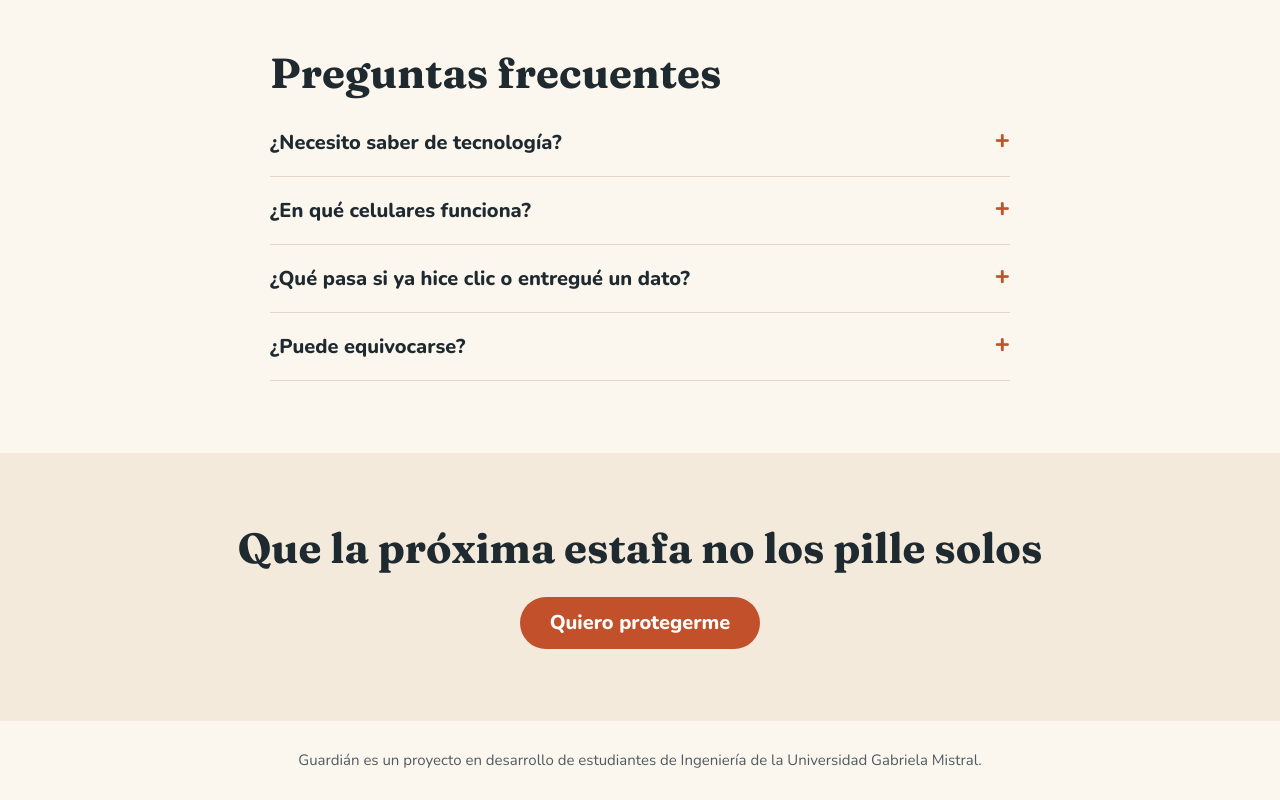
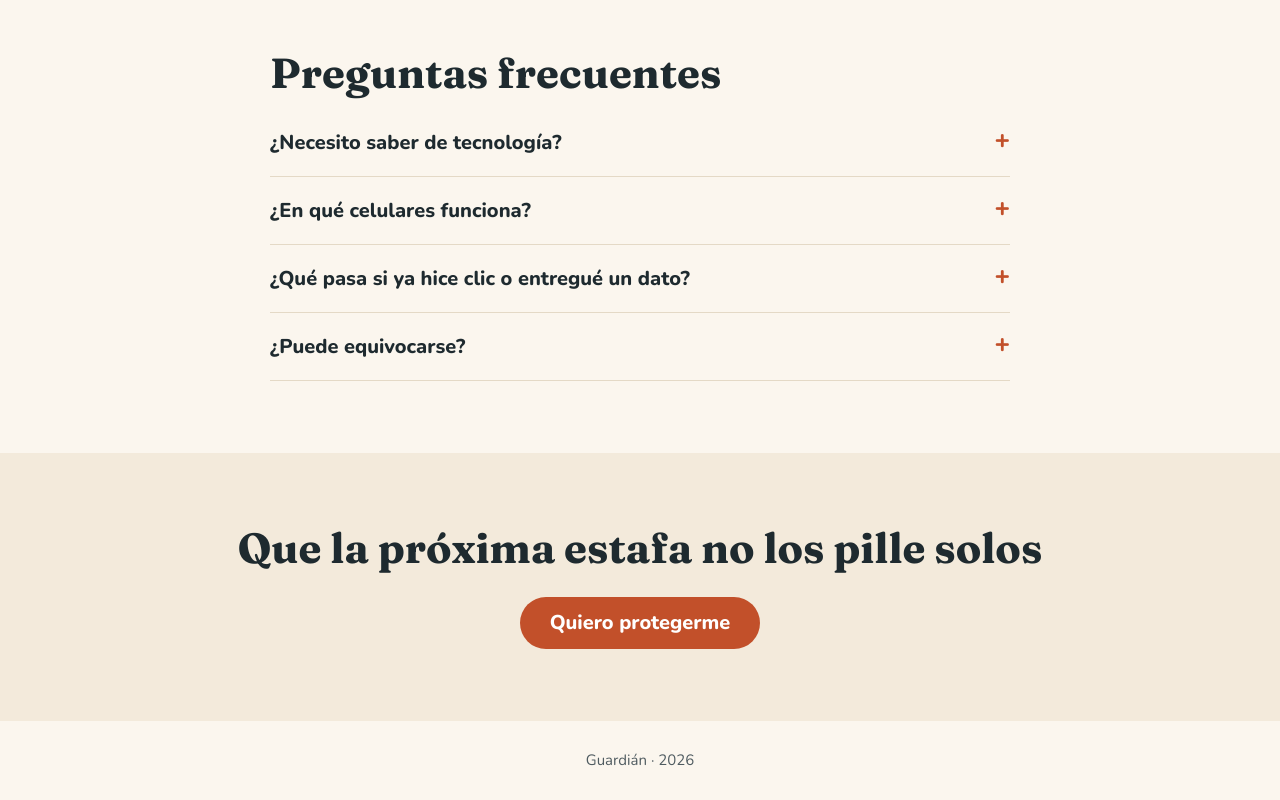
Before and after one commit to benjaminolate/Guardian, a plain HTML site: page index.html in a window 1280 px wide. Shown: the part 3081-3881 px from the top of the page. Drawn offline with nearby package versions, Linux system fonts and the light colour scheme.

Commit message:
Quitar mención a proyecto de estudiantes del pie de página
Co-Authored-By: Claude Opus 5.5 <noreply@anthropic.com>
Claude-Session: https://claude.ai/code/session_01DZ2QsEF9C2dc7erfk2w7dp

```diff
--- a/index.html
+++ b/index.html
@@ -190,7 +190,7 @@
 
 <footer class="foot">
   <div class="wrap">
-    <p>Guardián es un proyecto en desarrollo de estudiantes de Ingeniería de la Universidad Gabriela Mistral.</p>
+    <p>Guardián · 2026</p>
   </div>
 </footer>
 
```
